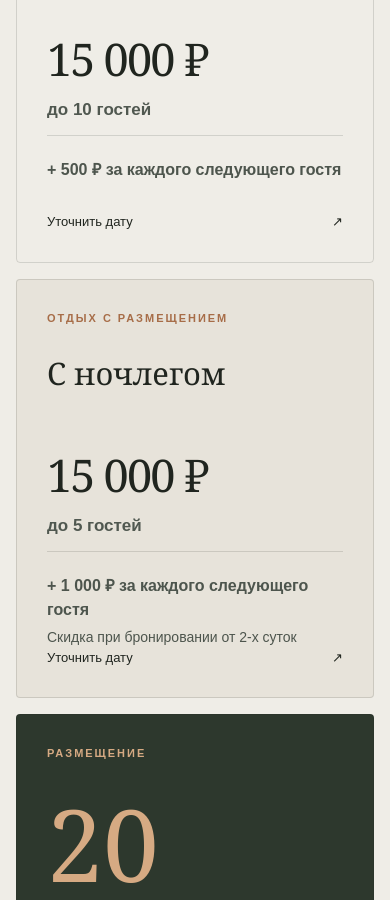
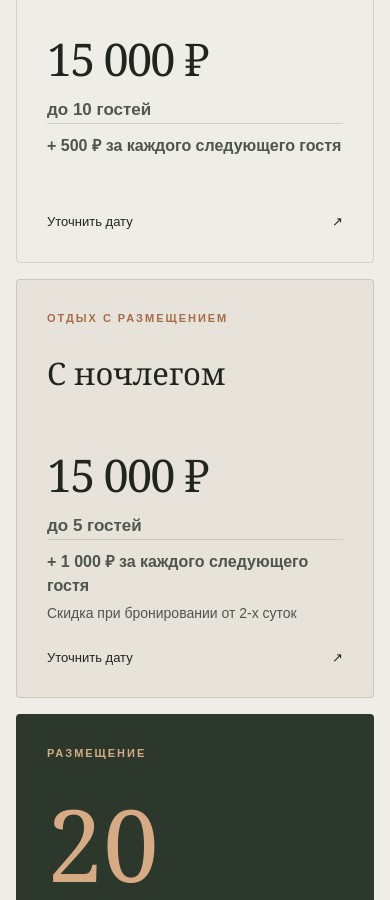
Before and after one commit to razvitie5910-debug/prohlada-dagestan, a Next.js app: page / in a window 390 px wide. Shown: the part 6480-7380 px from the top of the page. Built offline with nearby package versions, Linux system fonts and the light colour scheme.

Commit message:
Improve pricing spacing on desktop and mobile

```diff
--- a/app/globals.css
+++ b/app/globals.css
@@ -798,7 +798,7 @@ footer > a:hover {
 }
 
 .price-divider {
-  margin: 12px 0 22px;
+  margin: 8px 0 10px;
   border-top: 1px solid var(--line);
 }
 
@@ -1204,6 +1204,14 @@ footer > a {
     padding: 30px;
   }
 
+  .price-divider {
+    margin-top: 0;
+  }
+
+  .price-details {
+    margin-bottom: 24px;
+  }
+
   .capacity-card {
     grid-column: auto;
     min-height: 380px;
```
Also changed, not shown: outputs/prohlada-preview.html (+2 -2 lines).
